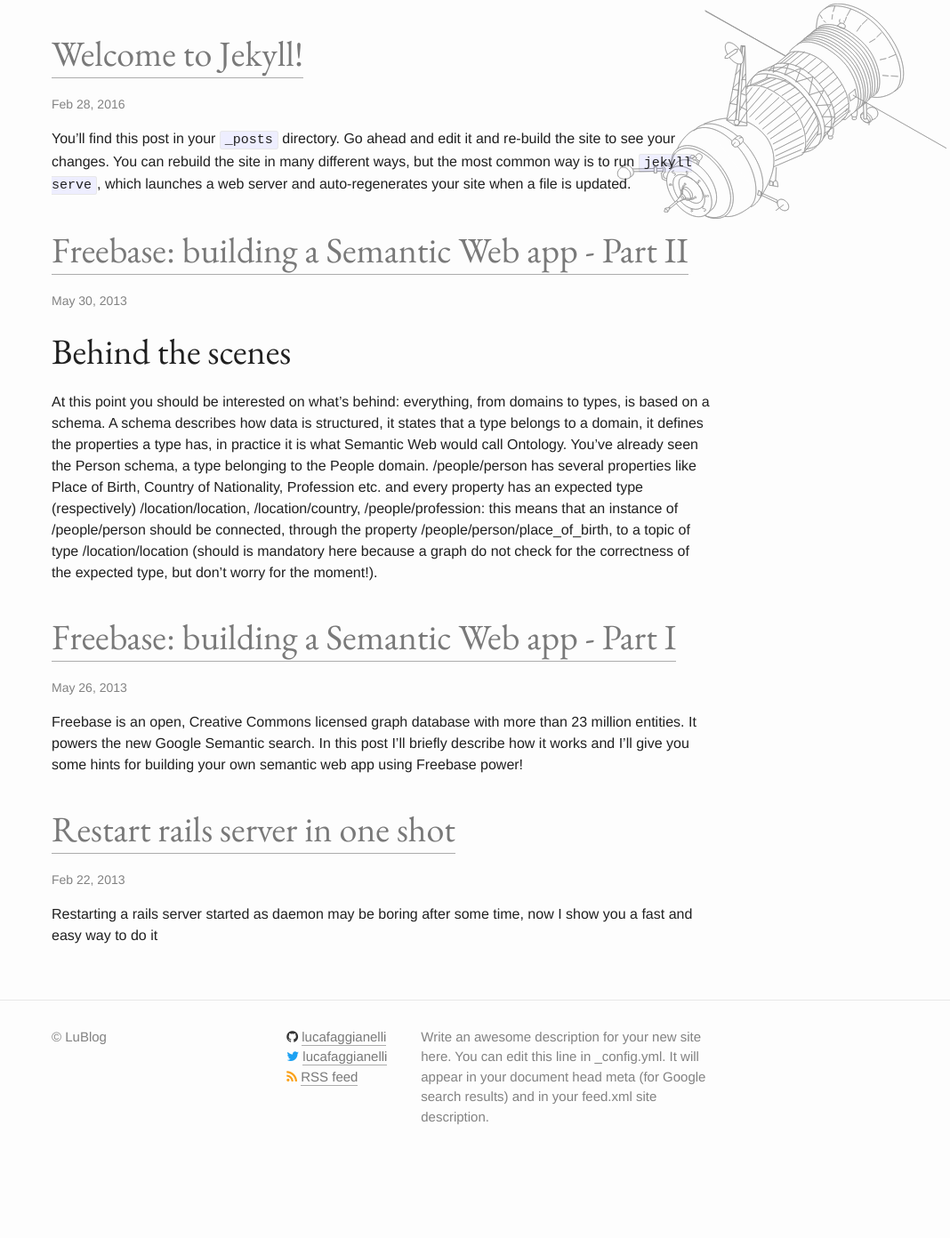
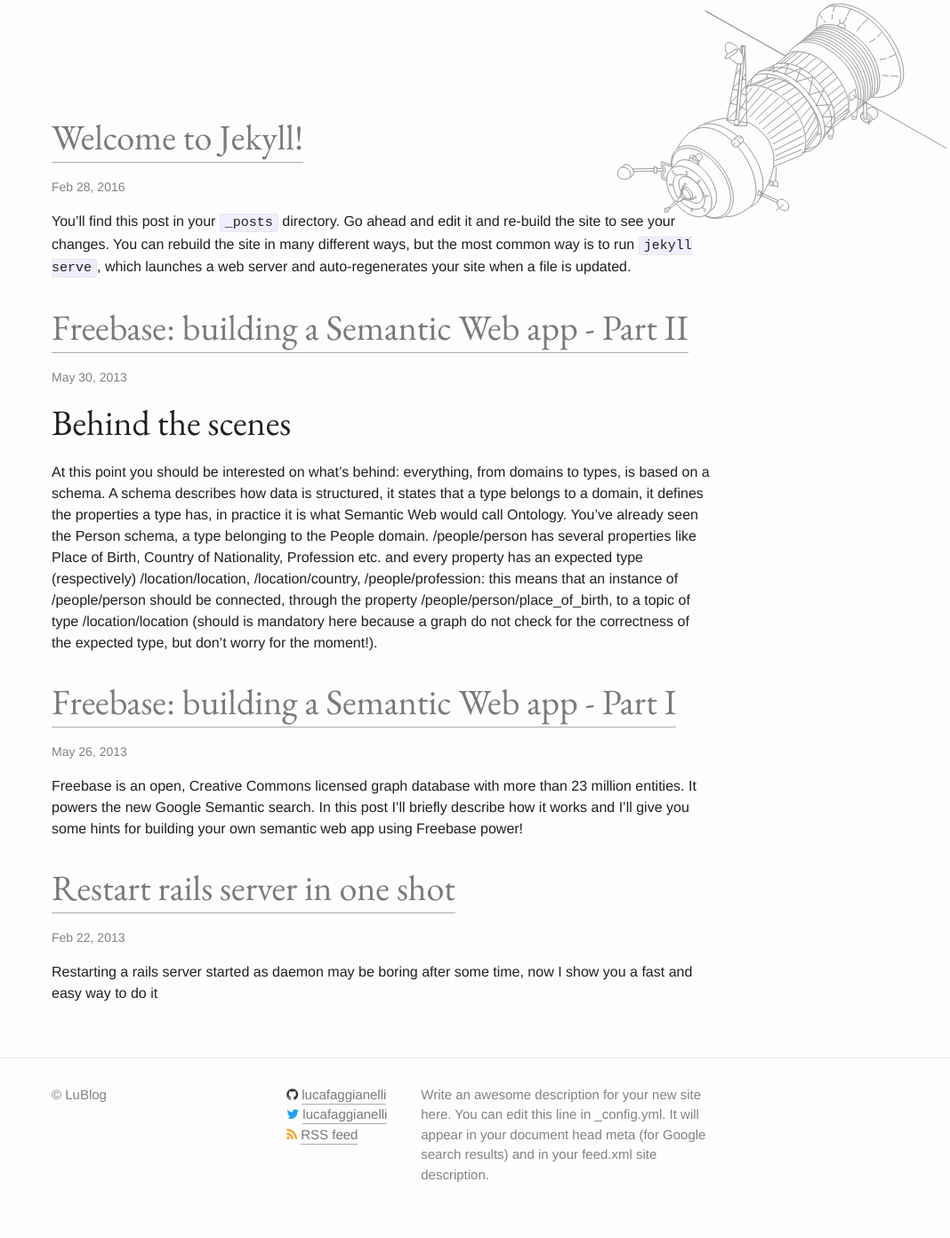
Before and after one commit to lucafaggianelli/lucafaggianelli.github.io, a Jekyll site: the page built from index.html, in a window 1280 px wide. Shown: the whole page at 89% size, without its empty margins (212-1280 px from the left). Built offline with Jekyll 4.4.1, drawn with Linux system fonts in a browser that asks for light colours; before the commit the page ends 1327 px from its top, so only the background shows below that.

Commit message:
decrease headers line-height, logo clearflot

```diff
--- a/_includes/header_min.html
+++ b/_includes/header_min.html
@@ -2,4 +2,5 @@
   <div class="site-logo">
     <img src="/images/logo.svg" />
   </div>
+  <div style="clear:both;"></div>
 </header>
--- a/_sass/_base.scss
+++ b/_sass/_base.scss
@@ -84,6 +84,8 @@ li {
 h1, h2, h3, h4, h5, h6 {
     font-weight: $base-font-weight;
     font-family: $hs-font-family;
+    line-height: 1.2em;
+    margin-bottom: .5em;
 }
 
 h1 {
@@ -102,7 +104,7 @@ a {
     color: lighten($brand-color, 35%);
     border-bottom: 1px solid lighten($brand-color, 55%);
     text-decoration: none;
-    padding-bottom: 1px;
+    padding-bottom: 2px;
 
     &:visited {
     }
--- a/_sass/_layout.scss
+++ b/_sass/_layout.scss
@@ -213,6 +213,7 @@
     width: 3em;
     content: '';
     border-bottom: 1px solid $grey-color-light;
+    padding-top: 10px;
   }
 }
 
```
